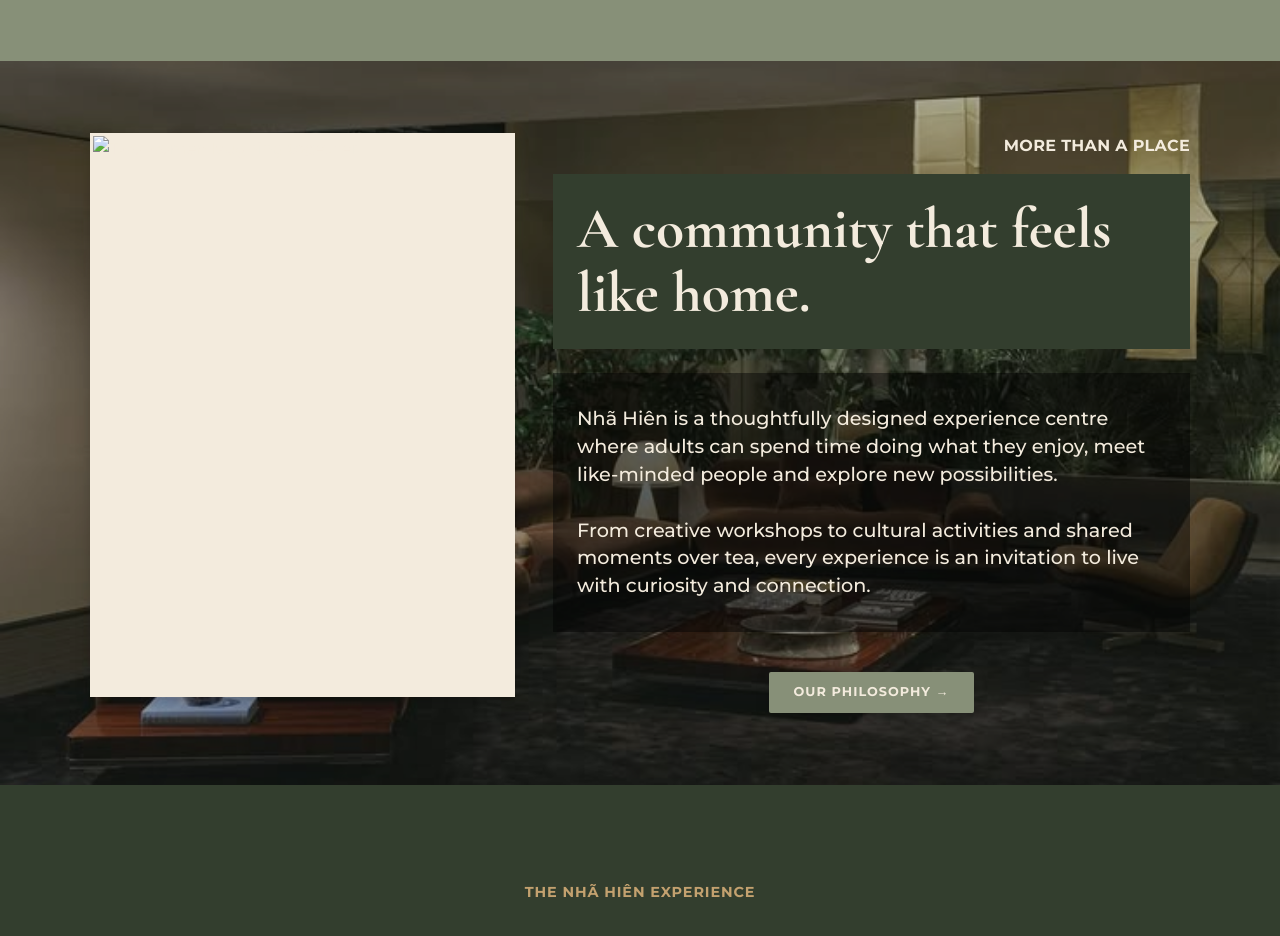
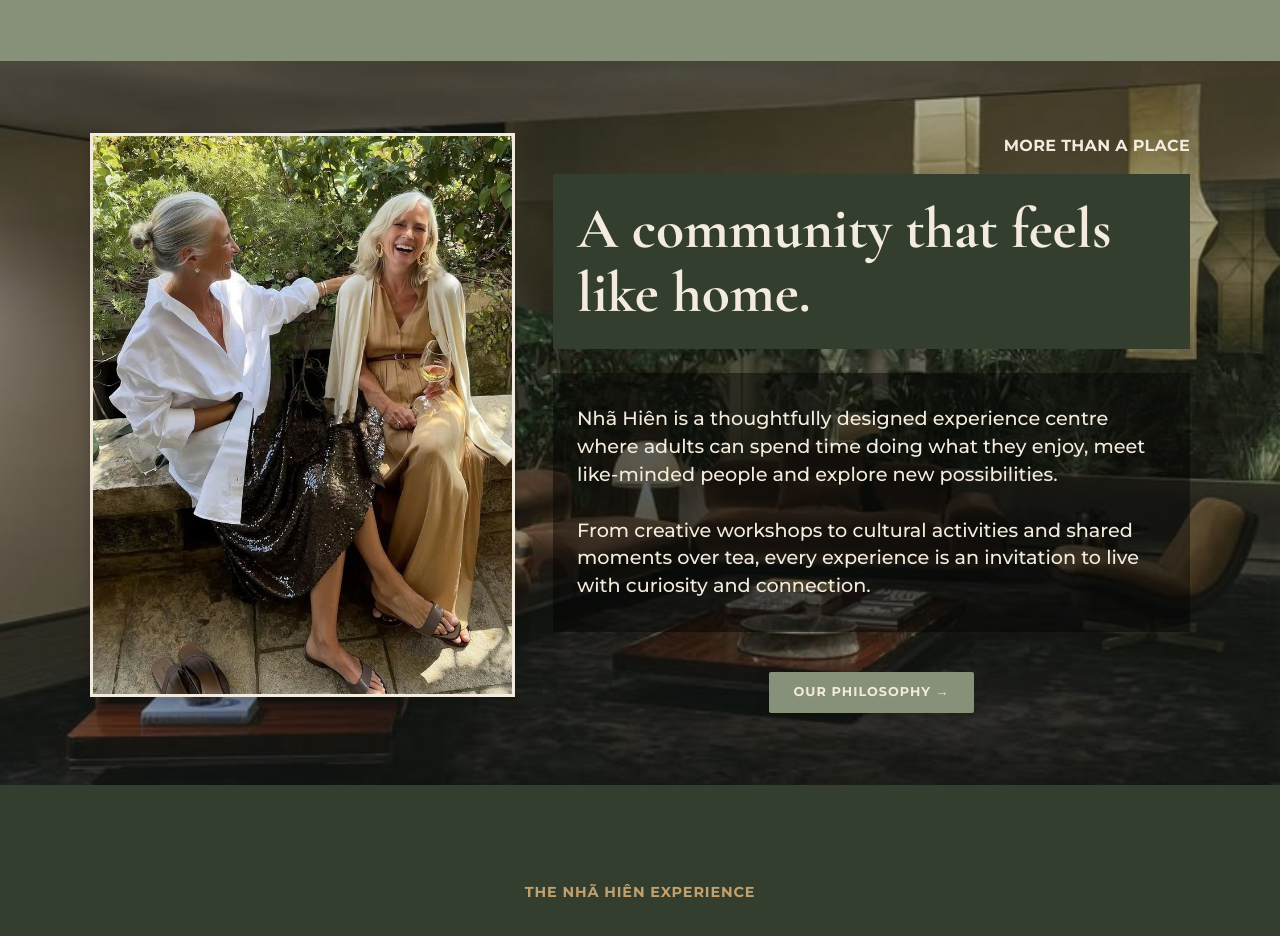
Before and after one commit to 106216858/NhaHienWebsite, a plain HTML site: page index.html in a window 1280 px wide. Shown: the part 2760-3696 px from the top of the page. Drawn offline with nearby package versions, Linux system fonts and the light colour scheme.

Commit message:
Fix community photo file extension
Update the community image path to use the `.jpg` asset.

```diff
--- a/index.html
+++ b/index.html
@@ -116,7 +116,7 @@
     <section class="community" id="philosophy">
       <div class="community__grid">
         <div class="community__photo reveal">
-          <img src="img/grandmas.jpeg" alt="Two women laughing together" loading="lazy">
+          <img src="img/grandmas.jpg" alt="Two women laughing together" loading="lazy">
         </div>
         <div class="community__content reveal" style="--delay:.1s">
           <p class="community__eyebrow">More than a place</p>
```
